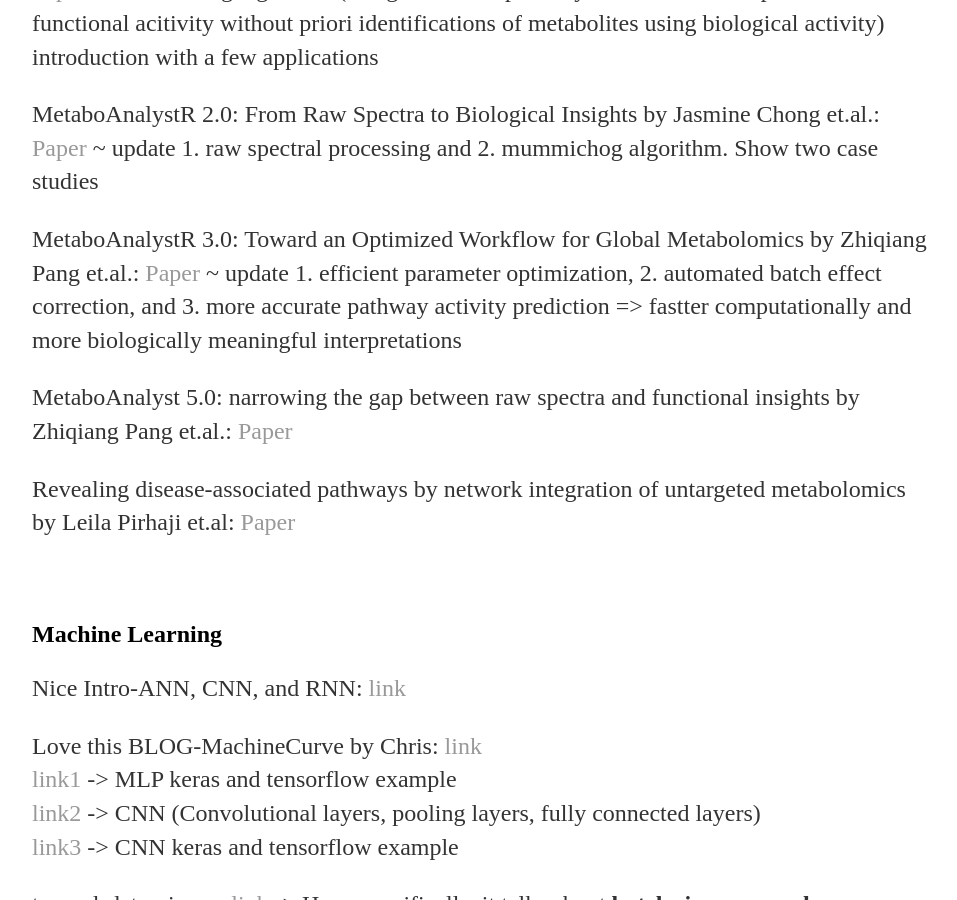
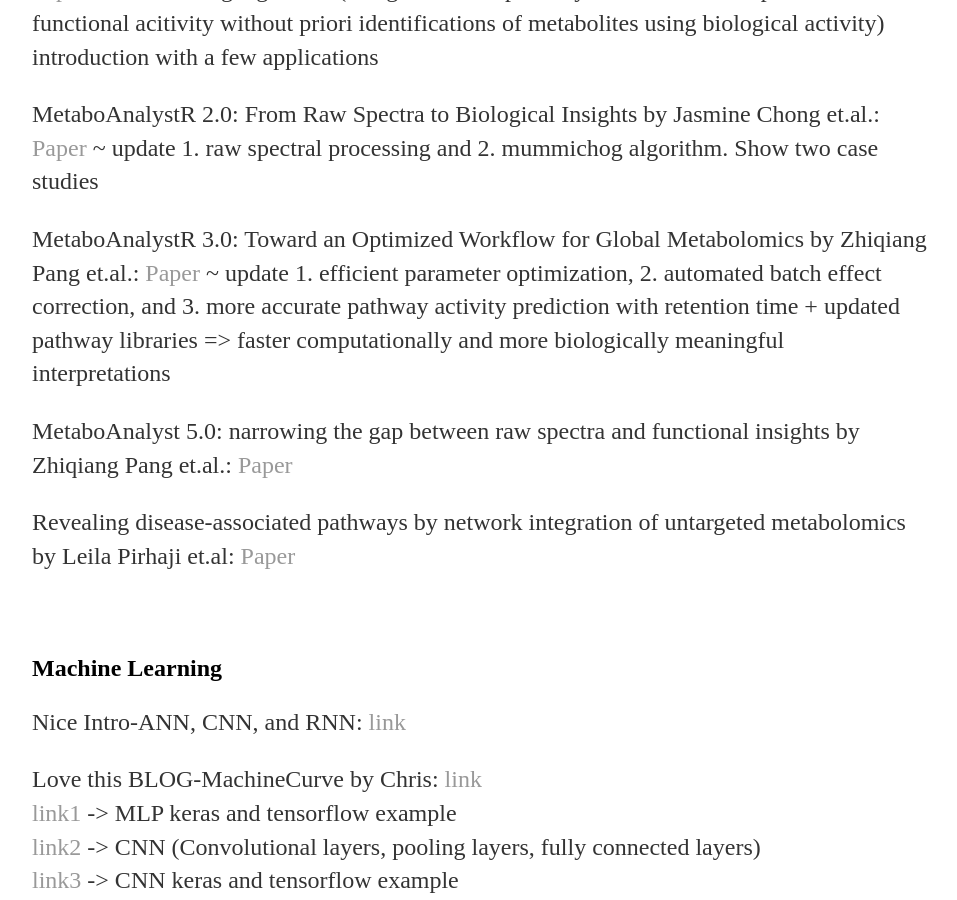
Before and after one commit to yjkweon24/yjkweon24.github.io, a Jekyll site: the page built from _posts/2019-03-16-Academic.md, in a window 1280 px wide and 900 px high, scrolled down 2471 px. Shown: the whole window, without its empty margins (160-1117 px from the left). Built offline with Jekyll 4.4.1, drawn with Linux system fonts in a browser that asks for light colours.

Commit message:
Update 2019-03-16-Academic.md

```diff
--- a/_posts/2019-03-16-Academic.md
+++ b/_posts/2019-03-16-Academic.md
@@ -61,7 +61,7 @@
 
 MetaboAnalystR 2.0: From Raw Spectra to Biological Insights by Jasmine Chong et.al.: [Paper](https://www.mdpi.com/2218-1989/9/3/57) ~ update 1. raw spectral processing and 2. mummichog algorithm. Show two case studies
 
-MetaboAnalystR 3.0: Toward an Optimized Workflow for Global Metabolomics by Zhiqiang Pang et.al.: [Paper](https://www.mdpi.com/2218-1989/10/5/186) ~ update 1. efficient parameter optimization, 2. automated batch effect correction, and 3. more accurate pathway activity prediction => fastter computationally and more biologically meaningful interpretations
+MetaboAnalystR 3.0: Toward an Optimized Workflow for Global Metabolomics by Zhiqiang Pang et.al.: [Paper](https://www.mdpi.com/2218-1989/10/5/186) ~ update 1. efficient parameter optimization, 2. automated batch effect correction, and 3. more accurate pathway activity prediction with retention time + updated pathway libraries => faster computationally and more biologically meaningful interpretations
 
 MetaboAnalyst 5.0: narrowing the gap between raw spectra and functional insights by Zhiqiang Pang et.al.: [Paper](https://academic.oup.com/nar/advance-article/doi/10.1093/nar/gkab382/6279832)
 
```
